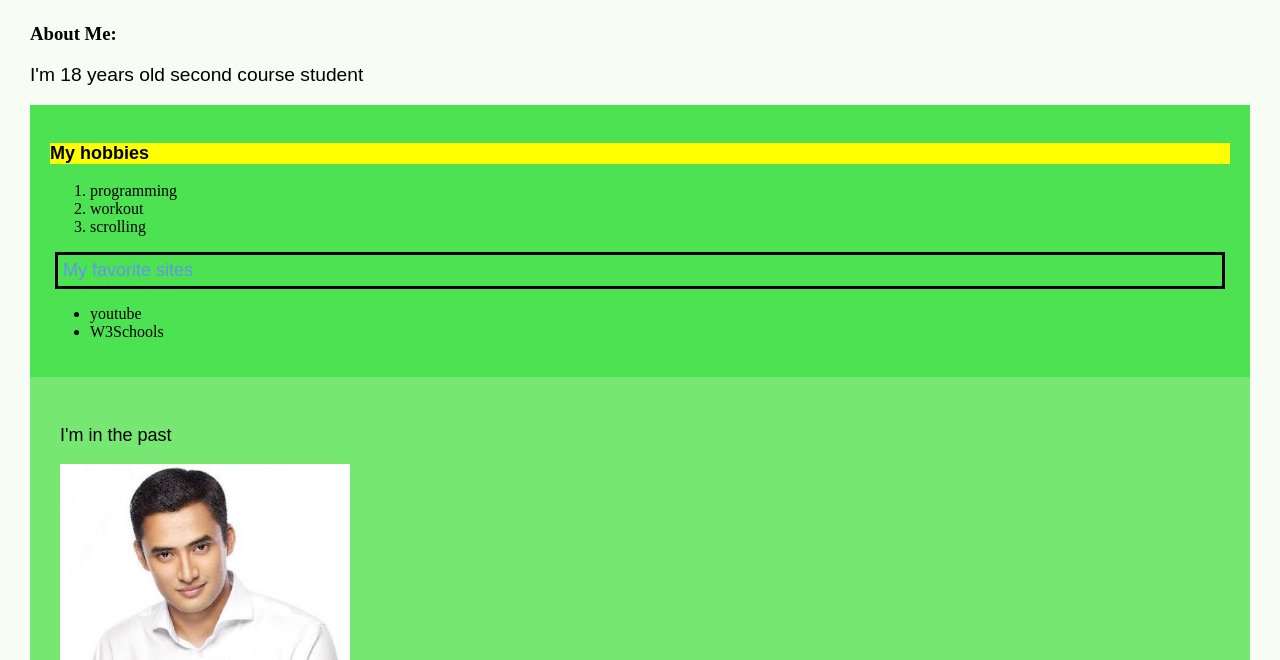
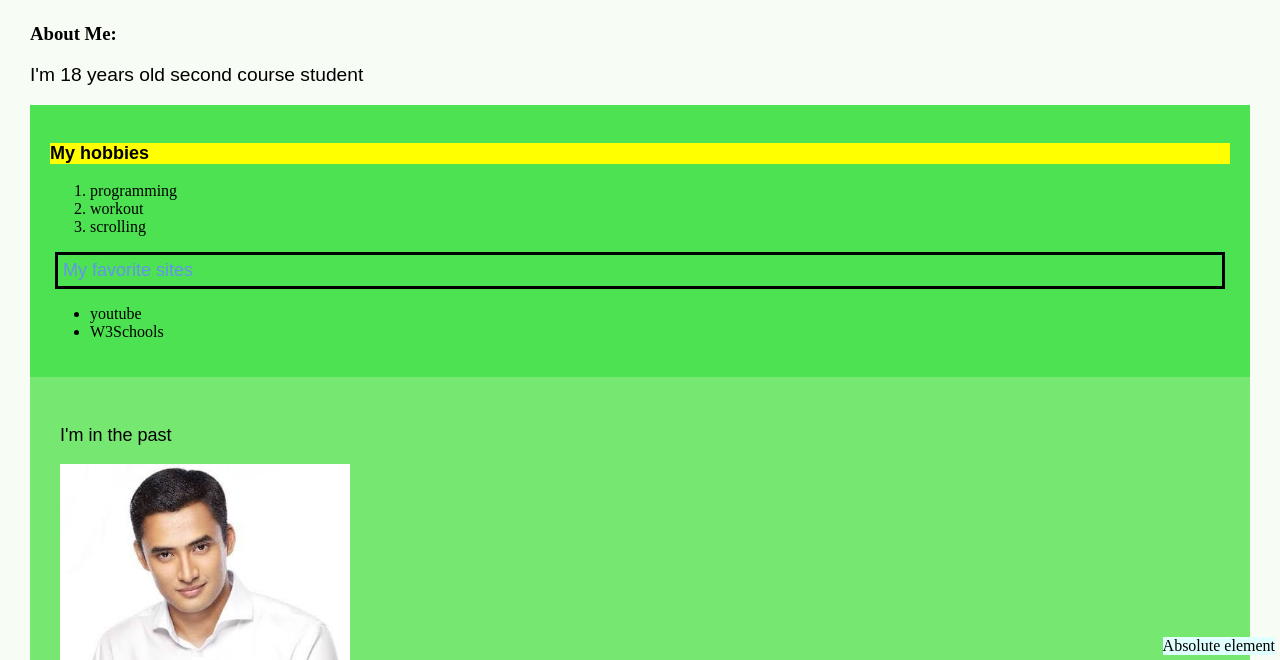
Before and after one commit to Nurzhigittt/Web-Tech, a plain HTML site: page index.html in a window 1280 px wide. Shown: the part 140-800 px from the top of the page. Drawn offline with Linux system fonts and the light colour scheme.

Commit message:
Update style.css

```diff
--- a/style.css
+++ b/style.css
@@ -41,7 +41,7 @@ p{
 }
 .absolute-box{
     position: absolute;
-    bottom: 5x;
+    bottom: 5px;
     right: 5px;
     background-color: lightcyan;
 }
```
